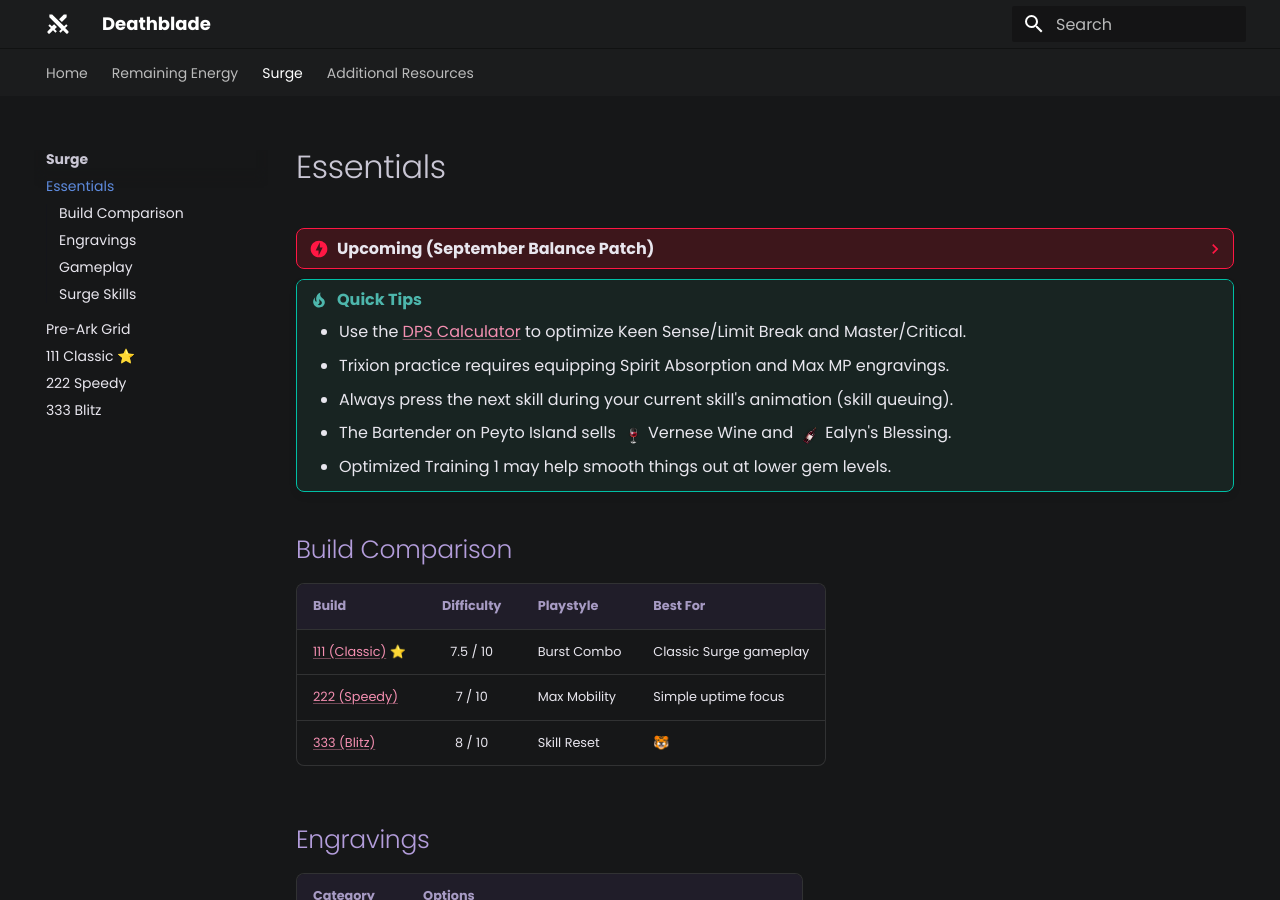
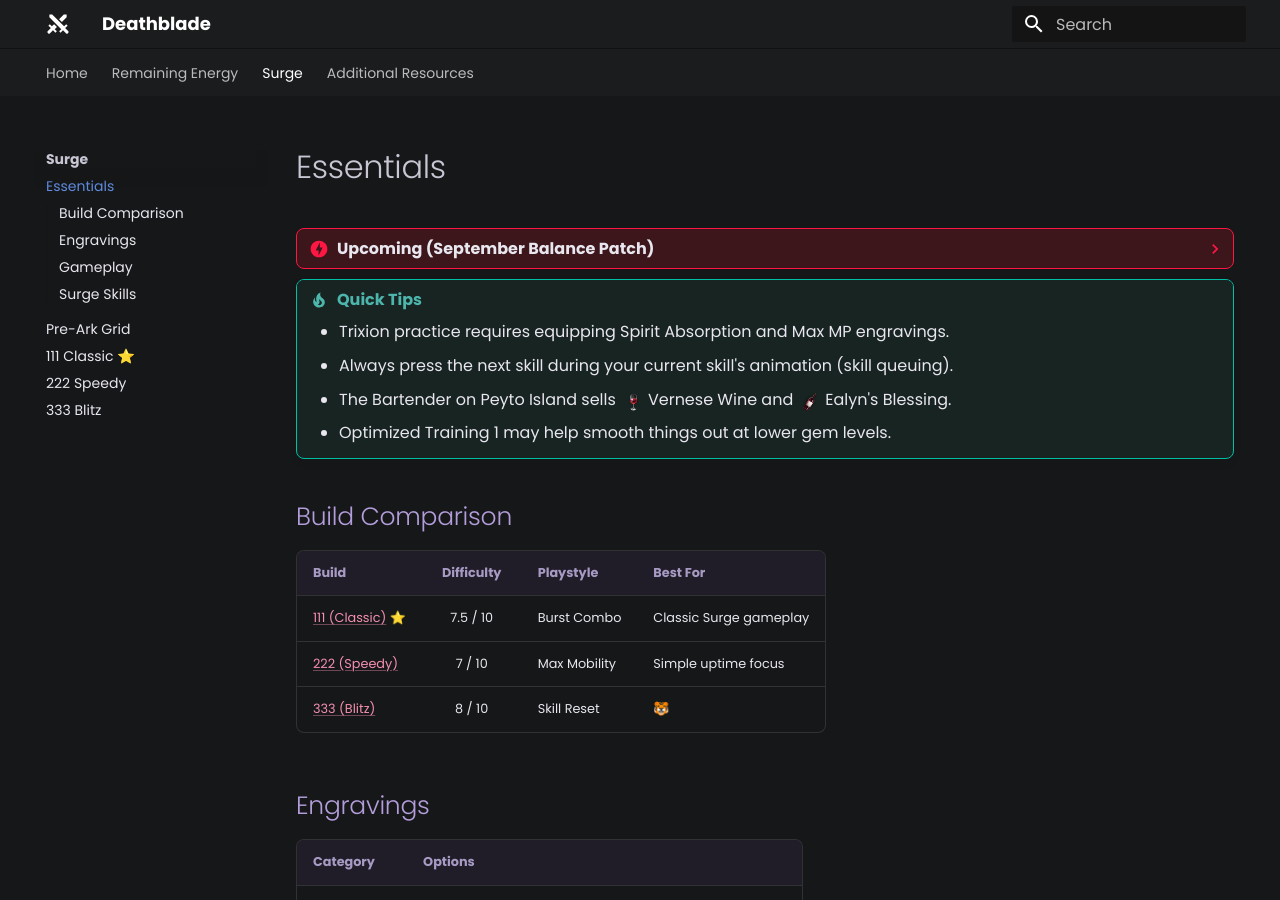
Before and after one commit to interlockme/deathblade, an MkDocs documentation site: the page built from docs/surge/essentials.md, in a window 1280 px wide and 900 px high. Built offline with MkDocs 1.6.1 and Material for MkDocs 9.7.7, drawn with Linux system fonts in a browser that asks for light colours.

Commit message:
redundant

```diff
--- a/docs/surge/essentials.md
+++ b/docs/surge/essentials.md
@@ -11,7 +11,6 @@
     - Surge post-cast delay was removed, animation cancelling is no longer needed.
 
 !!! tip "Quick Tips"
-    - Use the [DPS Calculator](https://docs.google.com/spreadsheets/d/1_0J7liyM_yw16pyn6TKlF1YGaIt5n_A9hSoLnT3yTUc/copy) to optimize Keen Sense/Limit Break and Master/Critical.
     - Trixion practice requires equipping Spirit Absorption and Max MP engravings.
     - Always press the next skill during your current skill's animation (skill queuing).
     - The Bartender on Peyto Island sells ![](../assets/surge/icon-vernesewine.png){: .skill-icon } Vernese Wine and ![](../assets/surge/icon-ealynsblessing.png){: .skill-icon } Ealyn's Blessing.
```
Also changed, not shown: docs/remaining-energy/essentials.md (+0 -1 lines).
